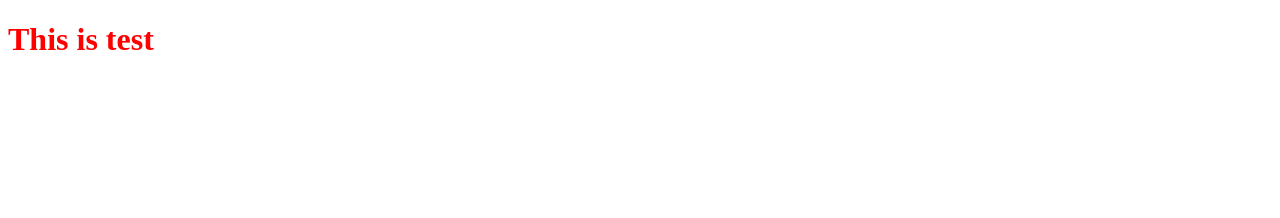
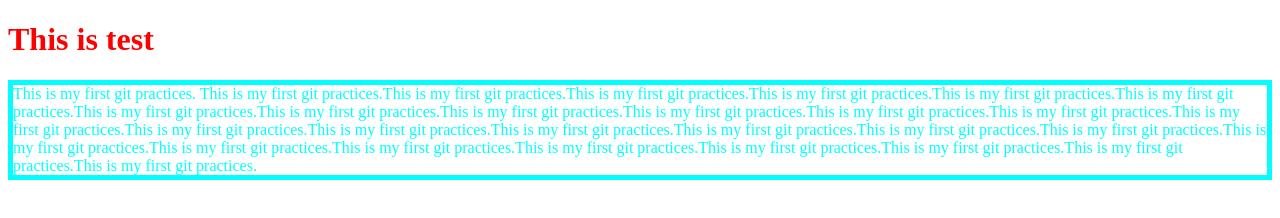
Before and after one commit to ARahaman19/first_repositary, a plain HTML site: page index.html in a window 1280 px wide. Drawn offline with Linux system fonts and the light colour scheme.

Commit message:
Chang checked

```diff
--- a/index.html
+++ b/index.html
@@ -4,10 +4,12 @@
     <meta charset="UTF-8">
     <meta http-equiv="X-UA-Compatible" content="IE=edge">
     <meta name="viewport" content="width=device-width, initial-scale=1.0">
-    <title>Document</title>
+    <title>This is my first git practices</title>
     <link rel="stylesheet" href="style.css">
 </head>
 <body>
     <h1>This is test</h1>
+    <p>This is my first git practices. This is my first git practices.This is my first git practices.This is my first git practices.This is my first git practices.This is my first git practices.This is my first git practices.This is my first git practices.This is my first git practices.This is my first git practices.This is my first git practices.This is my first git practices.This is my first git practices.This is my first git practices.This is my first git practices.This is my first git practices.This is my first git practices.This is my first git practices.This is my first git practices.This is my first git practices.This is my first git practices.This is my first git practices.This is my first git practices.This is my first git practices.This is my first git practices.This is my first git practices.This is my first git practices.This is my first git practices.</p>
+
 </body>
 </html>
--- a/style.css
+++ b/style.css
@@ -1,3 +1,9 @@
 h1{
     color: red;
 }
+
+p{
+    color: aqua;
+
+    border: 5px solid;
+}
```
